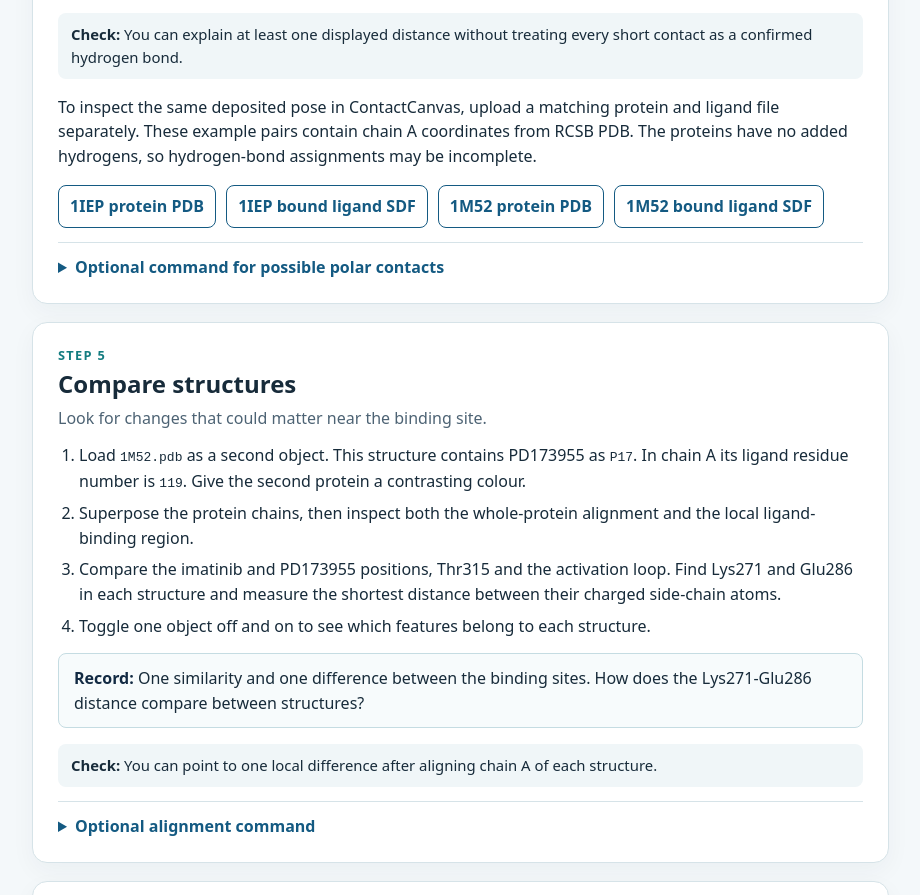
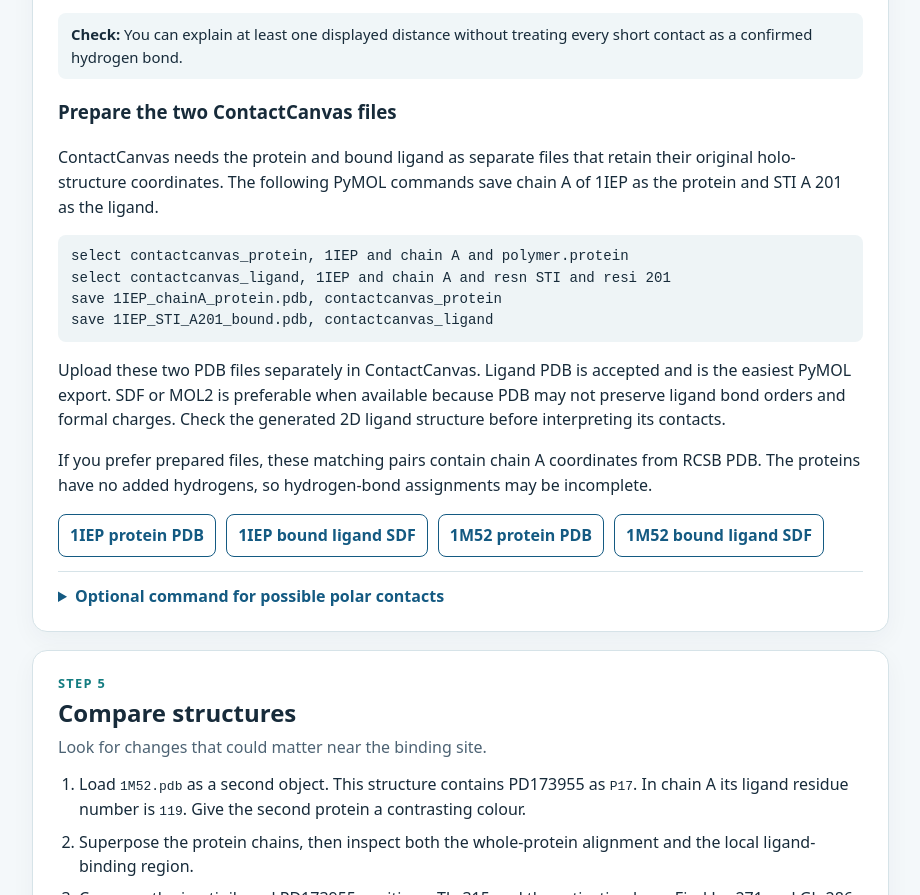
Before and after one commit to JudeYu99/molecular-discovery-practical-students, a plain HTML site: page docs/pymol.html in a window 1280 px wide. Shown: the part 2548-3443 px from the top of the page, without its empty margins (301-1221 px from the left). Drawn offline with Linux system fonts and the light colour scheme.

Commit message:
Add PyMOL holo export workflow and workshop title

```diff
--- a/docs/pymol.html
+++ b/docs/pymol.html
@@ -107,7 +107,10 @@ zoom ligand or pocket</code></pre></details>
           <li>Inspect possible polar contacts between the ligand and pocket. Keep only the contacts you can explain clearly in the image.</li>
           <li>For each proposed interaction, identify the two atoms, residue name and measured distance. Inspect Thr315, Met318 and Glu286 first. Consider whether the atoms could act as donor or acceptor, or carry charge.</li>
           <li>Check whether waters, alternate conformations, missing hydrogens or uncertain protonation could change the interpretation.</li>
-        </ol><p class="question"><strong>Record:</strong> Give one atom pair and its distance. Is a short heavy-atom distance alone enough to call it a hydrogen bond?</p><p class="check"><strong>Check:</strong> You can explain at least one displayed distance without treating every short contact as a confirmed hydrogen bond.</p><p>To inspect the same deposited pose in ContactCanvas, upload a matching protein and ligand file separately. These example pairs contain chain A coordinates from RCSB PDB. The proteins have no added hydrogens, so hydrogen-bond assignments may be incomplete.</p><div class="downloads"><a href="examples/1IEP_chainA_protein.pdb" download>1IEP protein PDB</a><a href="examples/1IEP_STI_A201_bound.sdf" download>1IEP bound ligand SDF</a><a href="examples/1M52_chainA_protein.pdb" download>1M52 protein PDB</a><a href="examples/1M52_P17_A119_bound.sdf" download>1M52 bound ligand SDF</a></div>
+        </ol><p class="question"><strong>Record:</strong> Give one atom pair and its distance. Is a short heavy-atom distance alone enough to call it a hydrogen bond?</p><p class="check"><strong>Check:</strong> You can explain at least one displayed distance without treating every short contact as a confirmed hydrogen bond.</p><h3>Prepare the two ContactCanvas files</h3><p>ContactCanvas needs the protein and bound ligand as separate files that retain their original holo-structure coordinates. The following PyMOL commands save chain A of 1IEP as the protein and STI A 201 as the ligand.</p><pre><code>select contactcanvas_protein, 1IEP and chain A and polymer.protein
+select contactcanvas_ligand, 1IEP and chain A and resn STI and resi 201
+save 1IEP_chainA_protein.pdb, contactcanvas_protein
+save 1IEP_STI_A201_bound.pdb, contactcanvas_ligand</code></pre><p>Upload these two PDB files separately in ContactCanvas. Ligand PDB is accepted and is the easiest PyMOL export. SDF or MOL2 is preferable when available because PDB may not preserve ligand bond orders and formal charges. Check the generated 2D ligand structure before interpreting its contacts.</p><p>If you prefer prepared files, these matching pairs contain chain A coordinates from RCSB PDB. The proteins have no added hydrogens, so hydrogen-bond assignments may be incomplete.</p><div class="downloads"><a href="examples/1IEP_chainA_protein.pdb" download>1IEP protein PDB</a><a href="examples/1IEP_STI_A201_bound.sdf" download>1IEP bound ligand SDF</a><a href="examples/1M52_chainA_protein.pdb" download>1M52 protein PDB</a><a href="examples/1M52_P17_A119_bound.sdf" download>1M52 bound ligand SDF</a></div>
           <details><summary>Optional command for possible polar contacts</summary><p>This creates a measurement object for putative polar contacts. Inspect the geometry and chemistry yourself.</p><pre><code>distance possible_polar_contacts, ligand, pocket, 3.5, mode=2</code></pre></details>
         </section>
 
```
Also changed, not shown: docs/index.html (+1 -1 lines).
